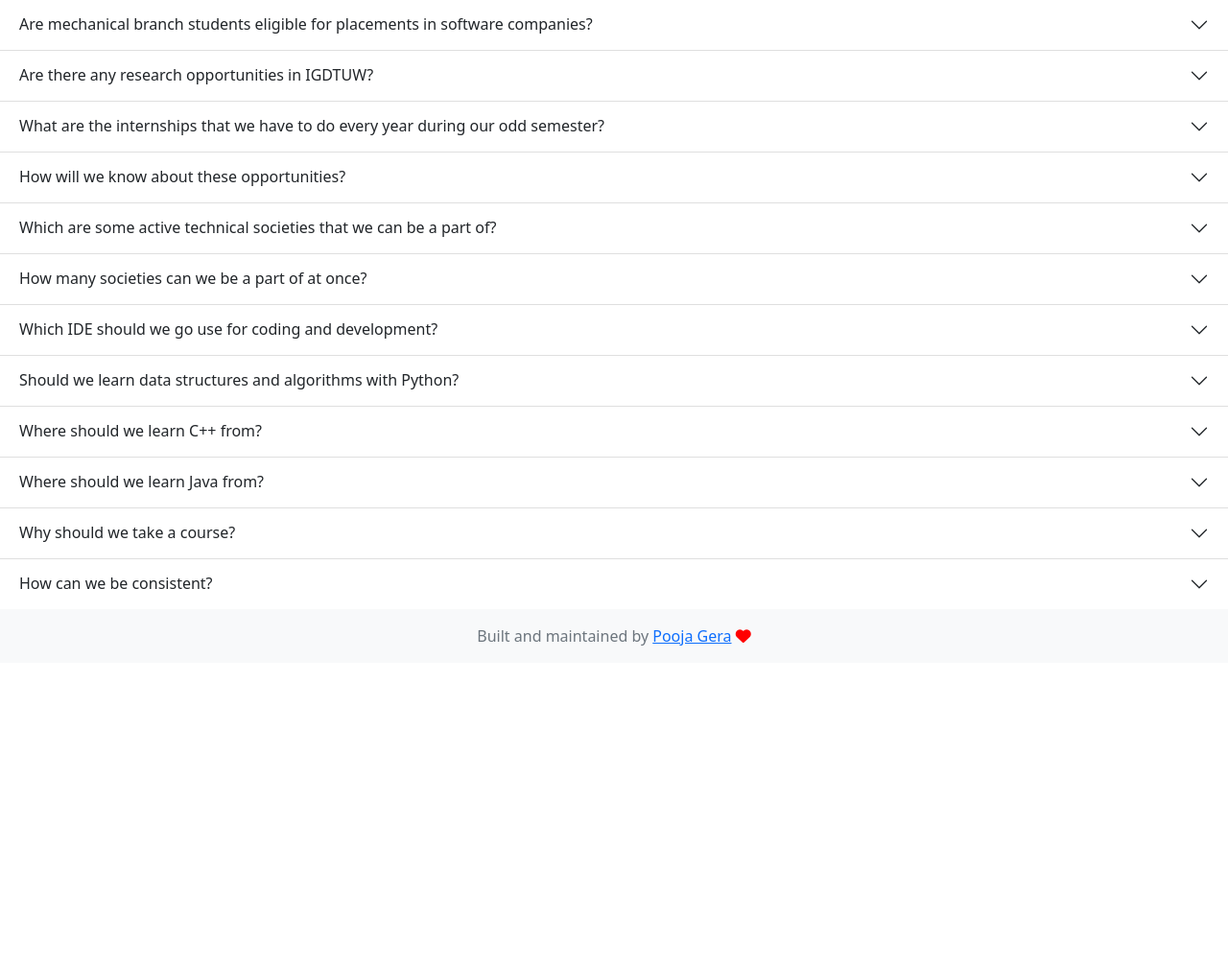
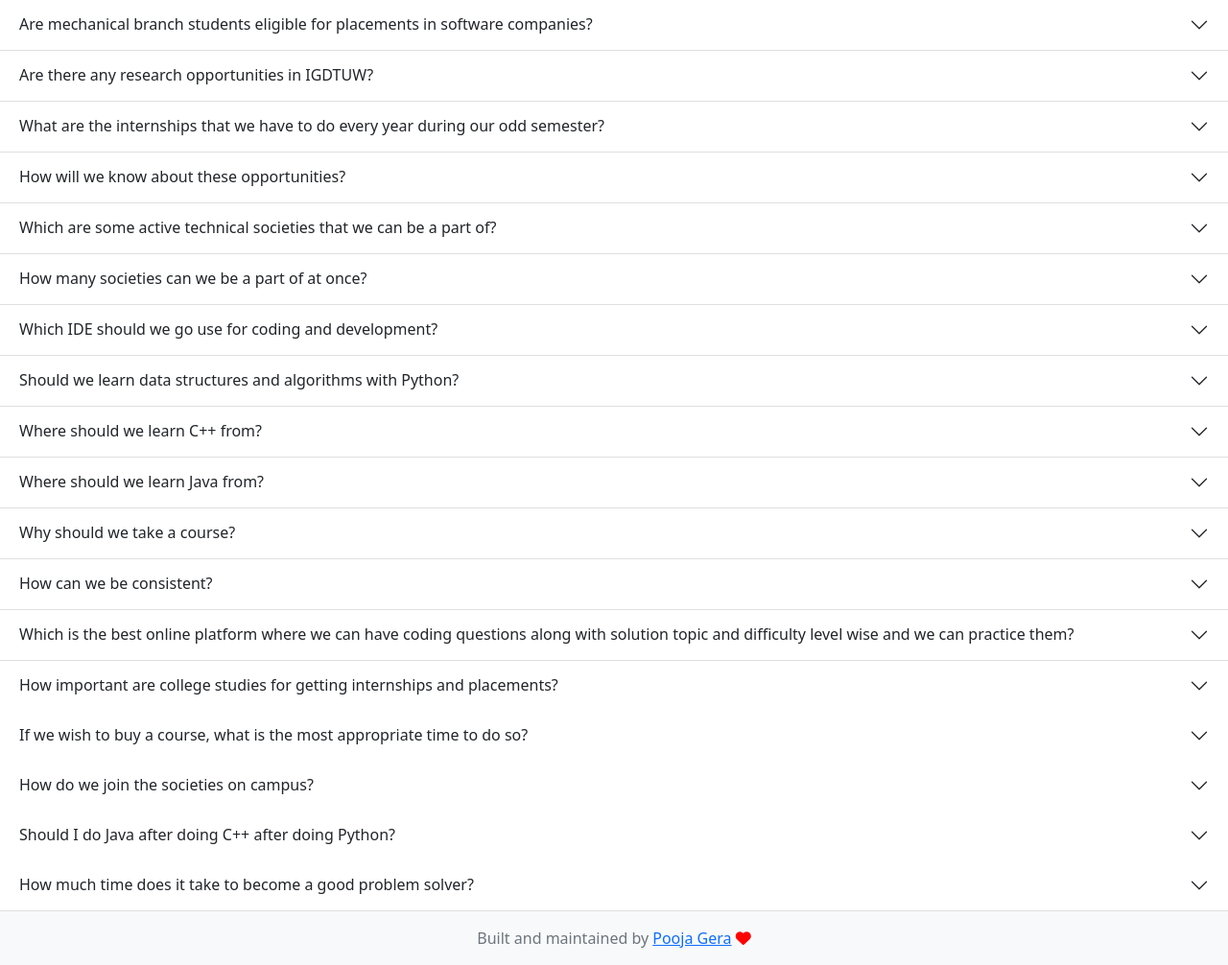
Before and after one commit to pooja-gera/technical-resources-2025, a plain HTML site: page index.html in a window 1280 px wide. Shown: the whole page at 96% size. Before the commit the page ends 800 px from the top, so only its background shows below. Drawn offline with nearby package versions, Linux system fonts and the light colour scheme.

Commit message:
Updated with new FAQs

```diff
--- a/index.html
+++ b/index.html
@@ -135,6 +135,69 @@
               <div class="accordion-body">By visualising your goal. The more you are consistent, the more your goal will come closer to you. The less you are consistent, the further will your goal will move away from you. </div>
             </div>
           </div>
+          <div class="accordion-item">
+            <h2 class="accordion-header" id="flush-headingThirteen">
+              <button class="accordion-button collapsed" type="button" data-bs-toggle="collapse" data-bs-target="#flush-collapseThirteen" aria-expanded="false" aria-controls="flush-collapseThirteen">
+                Which is the best online platform where we can have coding questions along with solution topic and difficulty level wise and we can practice them?
+              </button>
+            </h2>
+            <div id="flush-collapseThirteen" class="accordion-collapse collapse" aria-labelledby="flush-headingThirteen" data-bs-parent="#frequentlyAskedQuestions">
+              <div class="accordion-body">If you wish to learn -> Codestudio's Guided Path and Pepcoding's Free Resources (Level 1 and Level 2) on their NADOS platform is your go-to. <br><br> If you already know DSA, Leetcode is your website.</div>
+            </div>
+          </div>
+
+          <div class="accordion-item">
+            <h2 class="accordion-header" id="flush-headingFourteen">
+              <button class="accordion-button collapsed" type="button" data-bs-toggle="collapse" data-bs-target="#flush-collapseFourteen" aria-expanded="false" aria-controls="flush-collapseFourteen">
+                How important are college studies for getting internships and placements?
+              </button>
+            </h2>
+            <div id="flush-collapseFourteen" class="accordion-collapse collapse" aria-labelledby="flush-headingFourteen" data-bs-parent="#frequentlyAskedQuestions">
+              <div class="accordion-body">VERY. Try to maintain 8.5+ CGPA for being free from the worry of clearing the shortlisting criteria of companies. The easiest way to do that is attend classes regularly and make notes. The core subjects that you will be taught after your first year ends are going to be vital in interview process and is definitely going to give you an edge.</div>
+            </div>
+
+            <div class="accordion-item">
+              <h2 class="accordion-header" id="flush-headingFifteen">
+                <button class="accordion-button collapsed" type="button" data-bs-toggle="collapse" data-bs-target="#flush-collapseFifteen" aria-expanded="false" aria-controls="flush-collapseFifteen">
+                  If we wish to buy a course, what is the most appropriate time to do so?
+                </button>
+              </h2>
+              <div id="flush-collapseFifteen" class="accordion-collapse collapse" aria-labelledby="flush-headingFifteen" data-bs-parent="#frequentlyAskedQuestions">
+                <div class="accordion-body">Personally I feel the sooner the better. DSA becomes your foundation, you fall in love with coding and then finally you can start with development aiming to solve problems not only creatively but with enough technical expertise to optimise your solutions. </div>
+              </div>
+
+              <div class="accordion-item">
+                <h2 class="accordion-header" id="flush-headingSixteen">
+                  <button class="accordion-button collapsed" type="button" data-bs-toggle="collapse" data-bs-target="#flush-collapseSixteen" aria-expanded="false" aria-controls="flush-collapseSixteen">
+                   How do we join the societies on campus?
+                  </button>
+                </h2>
+                <div id="flush-collapseSixteen" class="accordion-collapse collapse" aria-labelledby="flush-headingSixteen" data-bs-parent="#frequentlyAskedQuestions">
+                  <div class="accordion-body">Every society will conduct their orientation ceremony. You can join in, ask your doubts, figure out which place will be the best for you and join the same.</div>
+                </div>
+
+                <div class="accordion-item">
+                  <h2 class="accordion-header" id="flush-headingEightteen">
+                    <button class="accordion-button collapsed" type="button" data-bs-toggle="collapse" data-bs-target="#flush-collapseEightteen" aria-expanded="false" aria-controls="flush-collapseEightteen">
+                     Should I do Java after doing C++ after doing Python?
+                    </button>
+                  </h2>
+                  <div id="flush-collapseEightteen" class="accordion-collapse collapse" aria-labelledby="flush-headingEightteen" data-bs-parent="#frequentlyAskedQuestions">
+                    <div class="accordion-body">Hold up. Being a developer and an engineer does not mean being a technical polyglot. You need to take up one language, learn the basics of the same and enhance your problem solving skills with Data Structures and Algorithms and you'll be good to go. Syntax is easy to learn. Focus on concepts. Recommended languages for DSA - C++ and Java. I did C++. </div>
+                  </div>
+
+                  <div class="accordion-item">
+                    <h2 class="accordion-header" id="flush-headingSeventeen">
+                      <button class="accordion-button collapsed" type="button" data-bs-toggle="collapse" data-bs-target="#flush-collapseSeventeen" aria-expanded="false" aria-controls="flush-collapseSeventeen">
+                       How much time does it take to become a good problem solver?
+                      </button>
+                    </h2>
+                    <div id="flush-collapseSeventeen" class="accordion-collapse collapse" aria-labelledby="flush-headingSeventeen" data-bs-parent="#frequentlyAskedQuestions">
+                      <div class="accordion-body"> Atleast 6 months.</div>
+                    </div>
+
+          </div>
+
       </div>
 
       <footer class="footer mt-auto py-3 bg-light">
```
